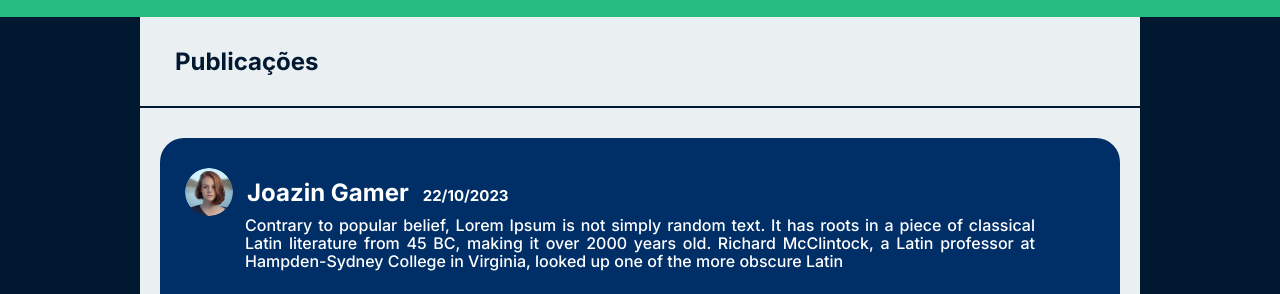
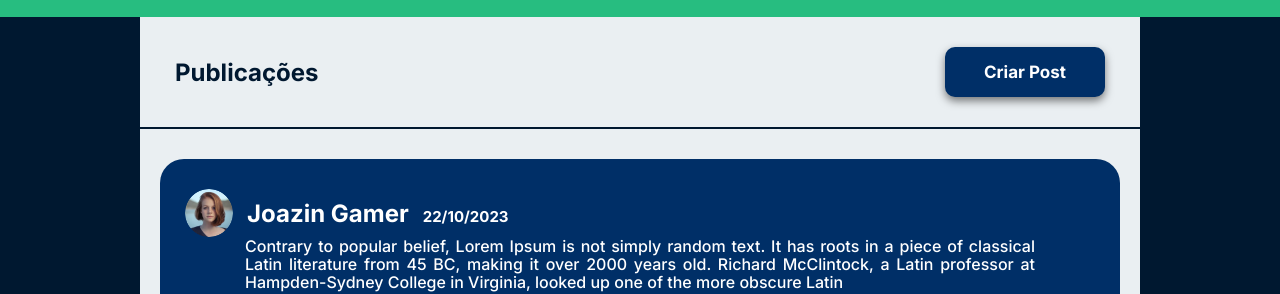
Before and after one commit to WallyssonMatheus/PT-CJR, a plain HTML site: page frontend/pages/html/feed_logado.html in a window 1280 px wide. Shown: the part 67-361 px from the top of the page. Drawn offline with Linux system fonts and the light colour scheme.

Commit message:
:sparkle: feat: Added new css and feed pages

```diff
--- a/frontend/pages/css/feed.css
+++ b/frontend/pages/css/feed.css
@@ -8,12 +8,29 @@
     max-width: 1000px;
 }
 
-.feed .title{
-    color: var(--text-blue);
-    font-size: 24px;
+.feed .title-container{
+    display: flex;
+    align-items: center;
+    justify-content: space-between;
     padding: 30px 35px;
     width: inherit;
     border-bottom: 2px solid var(--text-blue);
+}
+
+.title-container .title{
+    color: var(--text-blue);
+    font-size: 24px;
+}
+
+.title-container .create-post{
+    background-color: var(--post-blue);
+    color: var(--bg-white);
+    font-size: 17px;
+    width: 160px;
+    height: 50px;
+    border: none;
+    border-radius: 10px;
+    filter: drop-shadow( 0px 4px 4px rgba(0,0,0,0.5))
 }
 
 .posts-container{
--- a/frontend/pages/html/feed_logado.html
+++ b/frontend/pages/html/feed_logado.html
@@ -24,7 +24,10 @@
     </header>
     <section class="main">
         <div class="feed">
-            <h1 class="title">Publicações</h1>
+            <div class="title-container">
+                <h1 class="title">Publicações</h1>
+                <button class="create-post">Criar Post</button>
+            </div>
             <div class="posts-container">
                 <div class="post">
                     <div class="user">
@@ -68,6 +71,7 @@
                             <h3 class="username">Joazin Gamer</h3>
                             <p class="post-date">22/10/2023</p>
                         </div>
+                        <button class="trash-button"></button>
                     </div>
                     <div class="content">
                         <p class="text">
--- a/frontend/pages/js/signup.js
+++ b/frontend/pages/js/signup.js
@@ -23,7 +23,7 @@ async function signup(event){
 
     console.log(data);
 
-    const response = await fetch("")
+    // const response = await fetch("")
 }
 
 const form = document.getElementById("form");
```
Also changed, not shown: frontend/pages/html/feed_deslogado.html (+4 -2 lines), frontend/src/imagens/comment.png (added), frontend/src/imagens/pen.png (added), frontend/src/imagens/trash-2.png (added).
